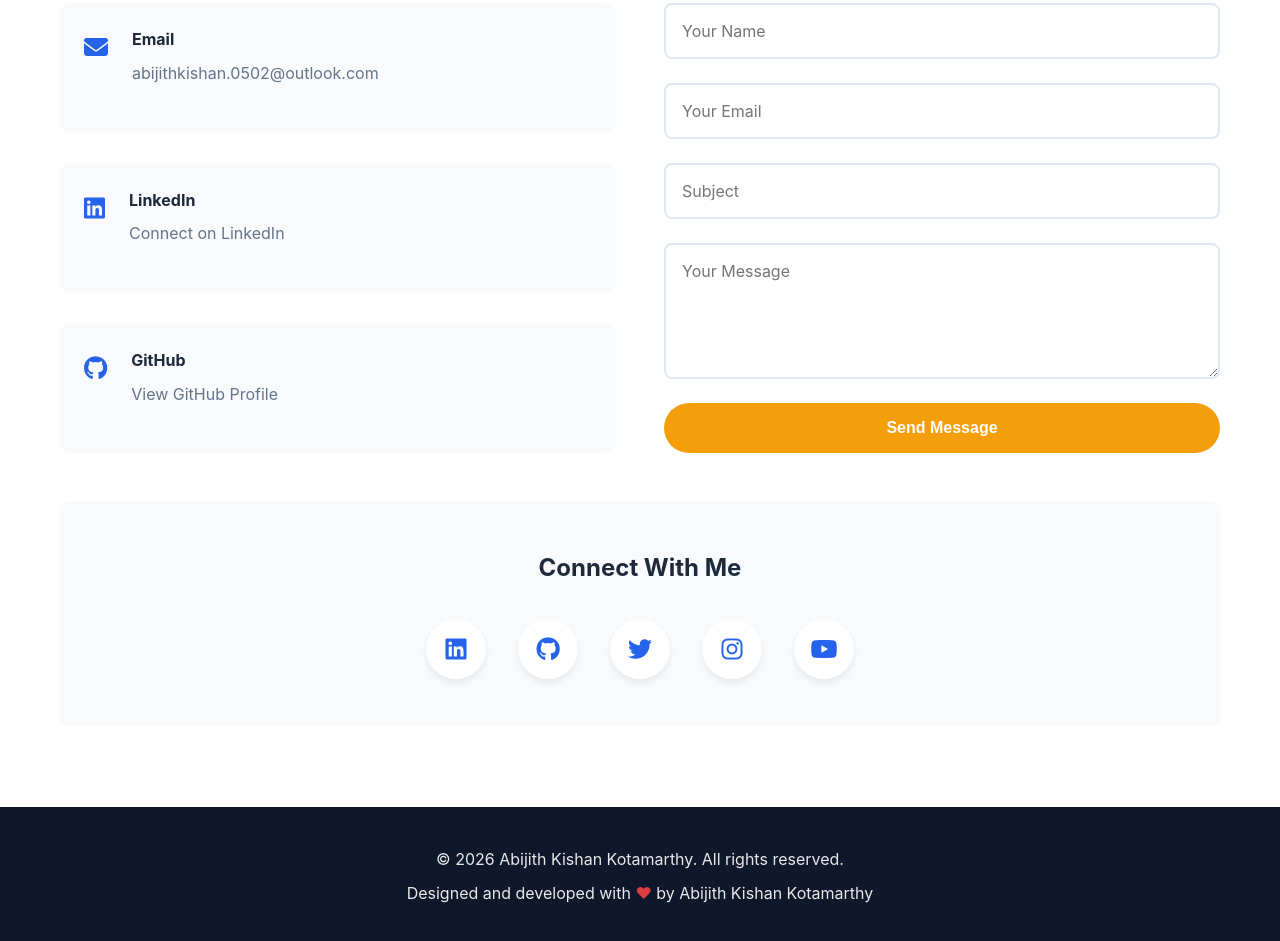
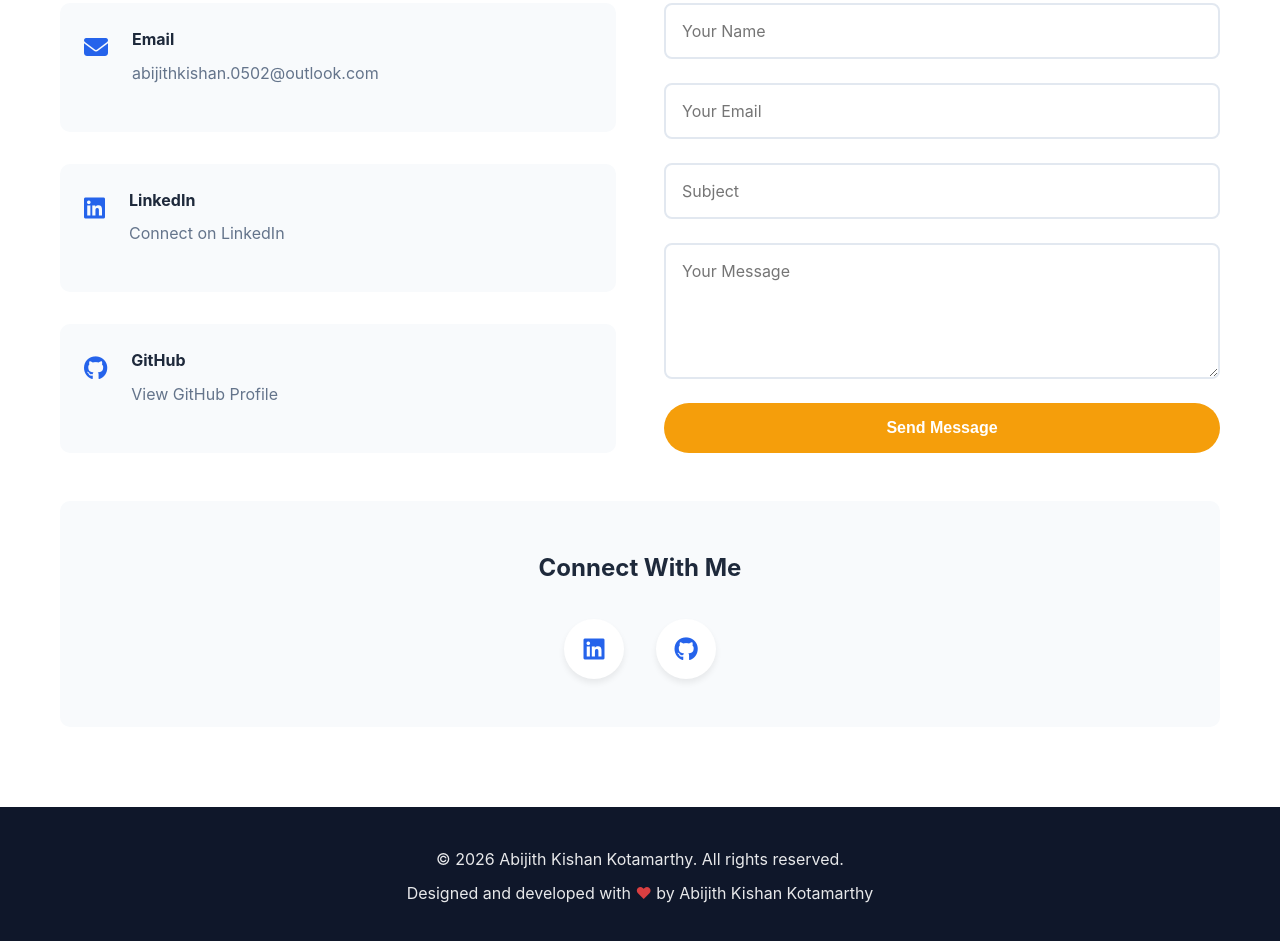
Before and after one commit to abijithkishan52/abijithkishan52.github.io, a plain HTML site: page index.html in a window 1280 px wide. Shown: the part 7543-8484 px from the top of the page. Drawn offline with Linux system fonts and the light colour scheme.

Commit message:
Remove Twitter, Instagram, YouTube from Connect with Me section

```diff
--- a/index.html
+++ b/index.html
@@ -448,20 +448,11 @@
             <div class="social-section">
                 <h3>Connect With Me</h3>
                 <div class="social-links">
-                    <a href="https://linkedin.com/in/abijith-kishan-kotamarthy" target="_blank" rel="noopener noreferrer" title="LinkedIn">
+                    <a href="https://www.linkedin.com/in/abijith-kishan-kotamarthy/" target="_blank" rel="noopener noreferrer" title="LinkedIn">
                         <i class="fab fa-linkedin"></i>
                     </a>
-                    <a href="https://github.com/abijith-kishan" target="_blank" rel="noopener noreferrer" title="GitHub">
+                    <a href="https://github.com/abijithkishan52" target="_blank" rel="noopener noreferrer" title="GitHub">
                         <i class="fab fa-github"></i>
-                    </a>
-                    <a href="https://twitter.com/abijith_kishan" target="_blank" rel="noopener noreferrer" title="Twitter">
-                        <i class="fab fa-twitter"></i>
-                    </a>
-                    <a href="https://instagram.com/abijith_kishan" target="_blank" rel="noopener noreferrer" title="Instagram">
-                        <i class="fab fa-instagram"></i>
-                    </a>
-                    <a href="https://www.youtube.com/channel/your-channel" target="_blank" rel="noopener noreferrer" title="YouTube">
-                        <i class="fab fa-youtube"></i>
                     </a>
                 </div>
             </div>
```
